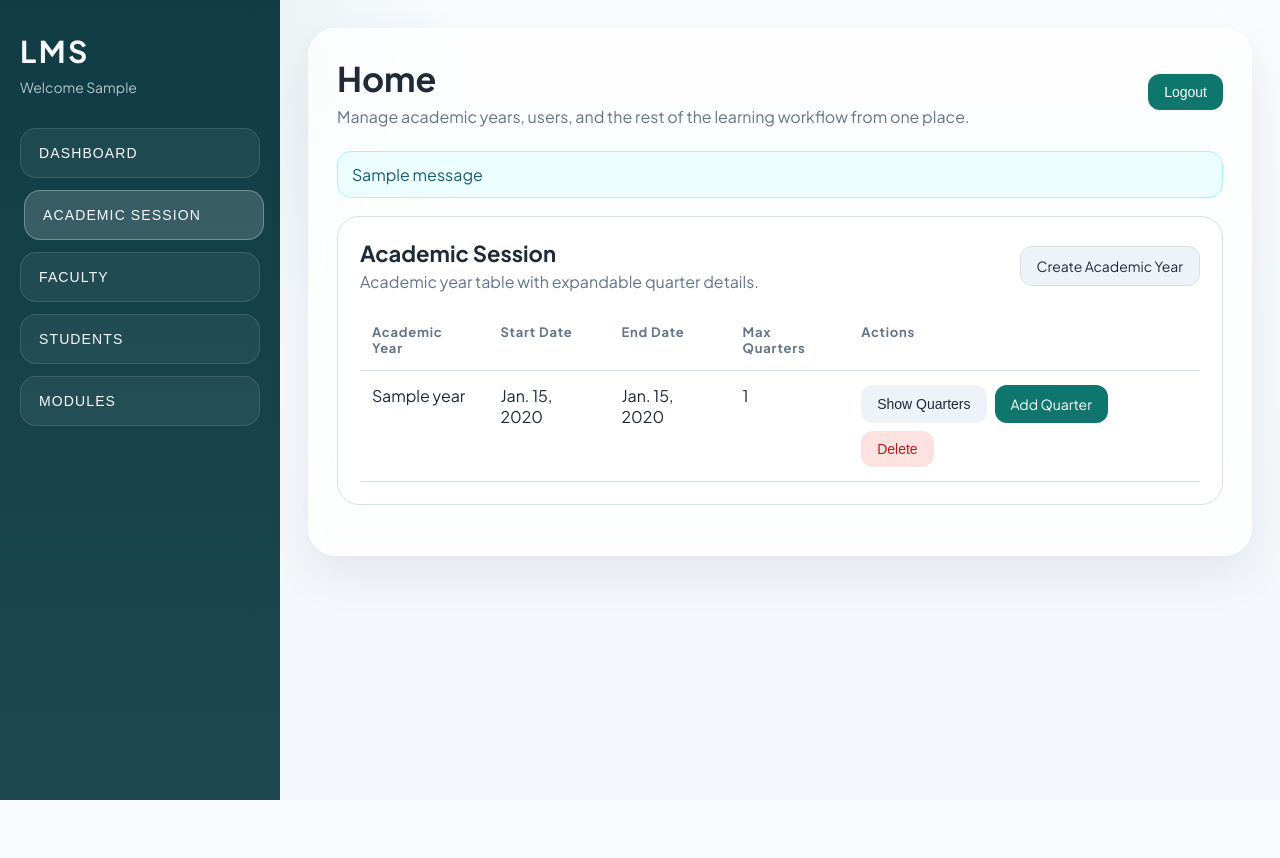
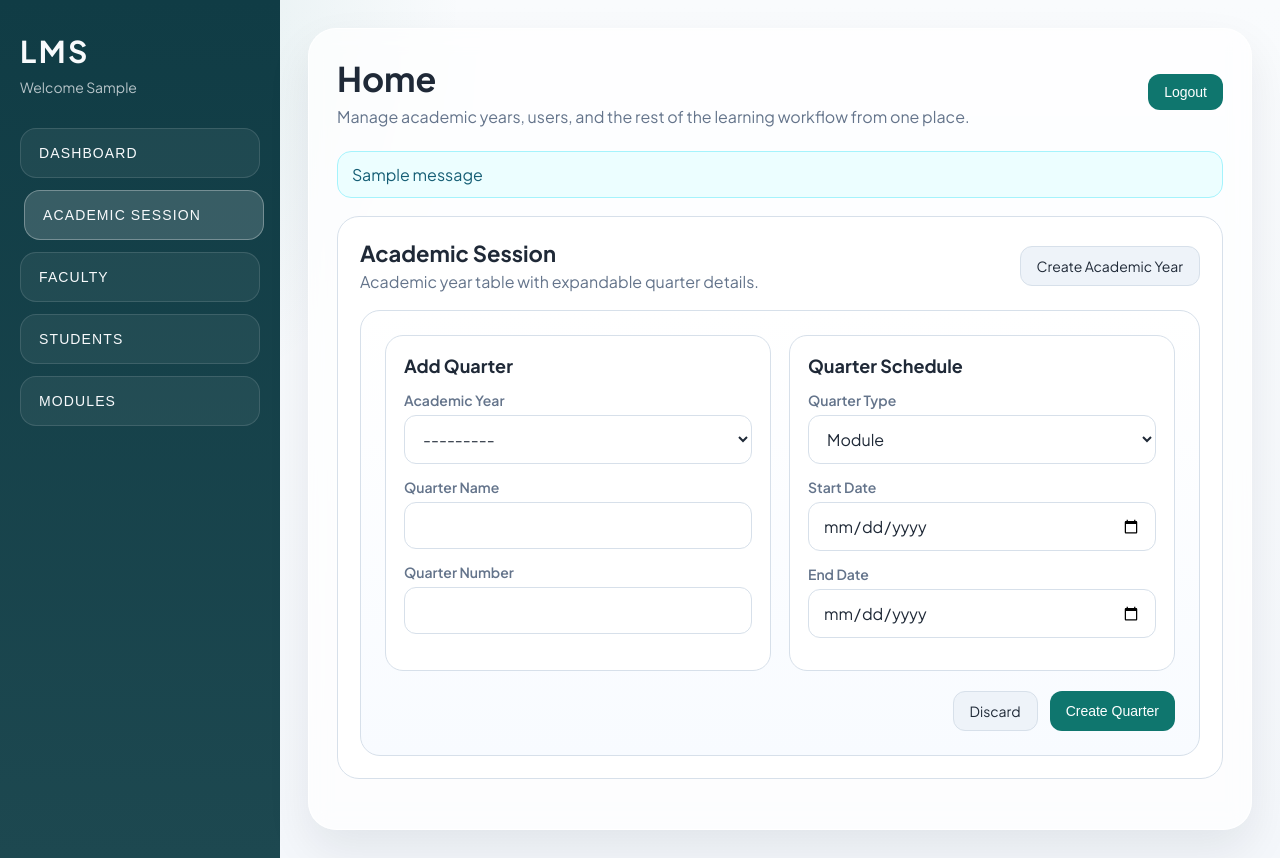
Before and after one commit to Tanisa-Tharan/Adonai-lms, a Django app: page /home/?tab=academic-session&mode=create-quarter in a window 1280 px wide. Before the commit the page ends 800 px from the top, so only its background shows below. Run offline with Django 5.2, Linux system fonts and the light colour scheme; a user stored in the database is signed in; tables that the repository leaves empty hold one stand-in row (values such as "Sample post"); one stand-in notice (Sample message) is shown.

Commit message:
moved add quaters to pane

```diff
--- /dev/null
+++ b/academics/forms.py
@@ -0,0 +1,33 @@
+from django import forms
+
+from academics.models import AcademicYear, Quarter
+
+
+class CreateQuarterForm(forms.Form):
+    academic_year = forms.ModelChoiceField(
+        queryset=AcademicYear.objects.all(),
+        required=True,
+    )
+    name = forms.CharField(max_length=100)
+    quarter_number = forms.IntegerField(min_value=1, max_value=12)
+    type = forms.ChoiceField(choices=Quarter.TYPE_CHOICES)
+    start_date = forms.DateField(widget=forms.DateInput(attrs={"type": "date"}))
+    end_date = forms.DateField(widget=forms.DateInput(attrs={"type": "date"}))
+
+    def clean(self):
+        cleaned_data = super().clean()
+        academic_year = cleaned_data.get("academic_year")
+        quarter_number = cleaned_data.get("quarter_number")
+
+        if not academic_year or not quarter_number:
+            return cleaned_data
+
+        existing_quarters = Quarter.objects.filter(academic_year=academic_year)
+
+        if existing_quarters.count() >= academic_year.max_quarters:
+            self.add_error("academic_year", f"Maximum {academic_year.max_quarters} quarters allowed for this academic year.")
+
+        if existing_quarters.filter(quarter_number=quarter_number).exists():
+            self.add_error("quarter_number", "This quarter number already exists for the selected academic year.")
+
+        return cleaned_data
--- a/academics/urls.py
+++ b/academics/urls.py
@@ -1,8 +1,7 @@
 from django.urls import path
-from .views import create_academic_year, delete_academic_year, create_quarter
+from .views import create_academic_year, delete_academic_year
 
 urlpatterns = [
     path("academic-year/create/", create_academic_year, name="create_academic_year"),
     path("academic-year/delete/<uuid:year_id>/", delete_academic_year, name="delete_academic_year"),
-    path("quarter/create/", create_quarter, name="create_quarter"),
 ]
--- a/accounts/templates/accounts/home.html
+++ b/accounts/templates/accounts/home.html
@@ -683,6 +683,7 @@
               </div>
             </div>
 
+            <div class="{% if academic_panel_mode != 'table' %}hidden-panel{% endif %}">
             <table>
               <thead>
                 <tr>
@@ -703,7 +704,7 @@
                   <td>
                     <div class="table-actions">
                       <button type="button" class="button button-secondary toggle-quarters" data-target="quarters-{{ year.id }}">Show Quarters</button>
-                      <a href="{% url 'create_quarter' %}?year_id={{ year.id }}" class="button button-accent">Add Quarter</a>
+                      <a href="{% url 'home' %}?tab=academic-session&mode=create-quarter&year_id={{ year.id }}" class="button button-accent">Add Quarter</a>
                       <form method="post" action="{% url 'delete_academic_year' year.id %}" onsubmit="return confirmDelete('academic year');">
                         {% csrf_token %}
                         <button type="submit" class="button button-danger">Delete</button>
@@ -751,6 +752,64 @@
                 {% endfor %}
               </tbody>
             </table>
+            </div>
+
+            <div class="user-form-shell {% if academic_panel_mode == 'table' %}hidden-panel{% endif %}">
+              <form method="post" action="{% url 'home' %}?tab=academic-session&mode=create-quarter{% if request.GET.year_id %}&year_id={{ request.GET.year_id }}{% endif %}">
+                {% csrf_token %}
+
+                <div class="user-form-grid">
+                  <section class="user-form-section">
+                    <h4>Add Quarter</h4>
+
+                    <div class="field-group">
+                      <label for="{{ quarter_form.academic_year.id_for_label }}">Academic Year</label>
+                      {{ quarter_form.academic_year }}
+                      {{ quarter_form.academic_year.errors }}
+                    </div>
+
+                    <div class="field-group">
+                      <label for="{{ quarter_form.name.id_for_label }}">Quarter Name</label>
+                      {{ quarter_form.name }}
+                      {{ quarter_form.name.errors }}
+                    </div>
+
+                    <div class="field-group">
+                      <label for="{{ quarter_form.quarter_number.id_for_label }}">Quarter Number</label>
+                      {{ quarter_form.quarter_number }}
+                      {{ quarter_form.quarter_number.errors }}
+                    </div>
+                  </section>
+
+                  <section class="user-form-section">
+                    <h4>Quarter Schedule</h4>
+
+                    <div class="field-group">
+                      <label for="{{ quarter_form.type.id_for_label }}">Quarter Type</label>
+                      {{ quarter_form.type }}
+                      {{ quarter_form.type.errors }}
+                    </div>
+
+                    <div class="field-group">
+                      <label for="{{ quarter_form.start_date.id_for_label }}">Start Date</label>
+                      {{ quarter_form.start_date }}
+                      {{ quarter_form.start_date.errors }}
+                    </div>
+
+                    <div class="field-group">
+                      <label for="{{ quarter_form.end_date.id_for_label }}">End Date</label>
+                      {{ quarter_form.end_date }}
+                      {{ quarter_form.end_date.errors }}
+                    </div>
+                  </section>
+                </div>
+
+                <div class="form-actions">
+                  <a href="{% url 'home' %}?tab=academic-session" class="button button-secondary">Discard</a>
+                  <button type="submit" class="button button-primary">Create Quarter</button>
+                </div>
+              </form>
+            </div>
           </div>
         </section>
 
--- a/accounts/views.py
+++ b/accounts/views.py
@@ -10,6 +10,7 @@ from django.contrib import messages
 
 from .forms import CreateUserForm
 from .models import User, UserProfile
+from academics.forms import CreateQuarterForm
 from academics.models import AcademicYear, Enrollment
 from academics.models import Quarter
 
@@ -106,7 +107,29 @@ def _admin_home_context(user_form=None, active_tab="dashboard", user_panel_mode=
         "active_tab": active_tab,
         "user_panel_mode": user_panel_mode,
         "editing_user": editing_user,
+        "quarter_form": CreateQuarterForm(),
+        "academic_panel_mode": "table",
     }
+
+
+def _build_home_context(
+    *,
+    user_form=None,
+    quarter_form=None,
+    active_tab="dashboard",
+    user_panel_mode="table",
+    academic_panel_mode="table",
+    editing_user=None,
+):
+    context = _admin_home_context(
+        user_form=user_form,
+        active_tab=active_tab,
+        user_panel_mode=user_panel_mode,
+        editing_user=editing_user,
+    )
+    context["quarter_form"] = quarter_form or CreateQuarterForm()
+    context["academic_panel_mode"] = academic_panel_mode
+    return context
 
 def login_view(request):
 
@@ -133,7 +156,11 @@ def home(request):
     active_tab = request.GET.get("tab", "dashboard")
     selected_role = ROLE_TABS.get(active_tab, request.GET.get("role"))
     user_panel_mode = request.GET.get("mode", "table") if active_tab in ROLE_TABS else "table"
+    academic_panel_mode = request.GET.get("mode", "table") if active_tab == "academic-session" else "table"
     editing_user = None
+    quarter_form = CreateQuarterForm(initial={
+        "academic_year": request.GET.get("year_id"),
+    } if request.GET.get("year_id") else None)
 
     if active_tab in ROLE_TABS and user_panel_mode == "edit":
         editing_user = get_object_or_404(User, id=request.GET.get("user_id"), role__in=["STUDENT", "FACULTY"])
@@ -166,10 +193,28 @@ def home(request):
             next_tab = "faculty" if saved_user.role == "FACULTY" else "students"
             return redirect(f"{reverse('home')}?tab={next_tab}")
 
-    return render(request, "accounts/home.html", _admin_home_context(
+    if request.method == "POST" and active_tab == "academic-session":
+        academic_panel_mode = request.GET.get("mode", "create-quarter")
+        quarter_form = CreateQuarterForm(request.POST)
+
+        if quarter_form.is_valid():
+            Quarter.objects.create(
+                academic_year=quarter_form.cleaned_data["academic_year"],
+                name=quarter_form.cleaned_data["name"],
+                quarter_number=quarter_form.cleaned_data["quarter_number"],
+                start_date=quarter_form.cleaned_data["start_date"],
+                end_date=quarter_form.cleaned_data["end_date"],
+                type=quarter_form.cleaned_data["type"],
+            )
+            messages.success(request, "Quarter created successfully.")
+            return redirect(f"{reverse('home')}?tab=academic-session")
+
+    return render(request, "accounts/home.html", _build_home_context(
         user_form=user_form,
+        quarter_form=quarter_form,
         active_tab=active_tab,
         user_panel_mode=user_panel_mode,
+        academic_panel_mode=academic_panel_mode,
         editing_user=editing_user,
     ))
 
```
Also changed, not shown: academics/templates/academics/create_quarter.html (deleted, +0 -100 lines), academics/views.py (+1 -60 lines).
